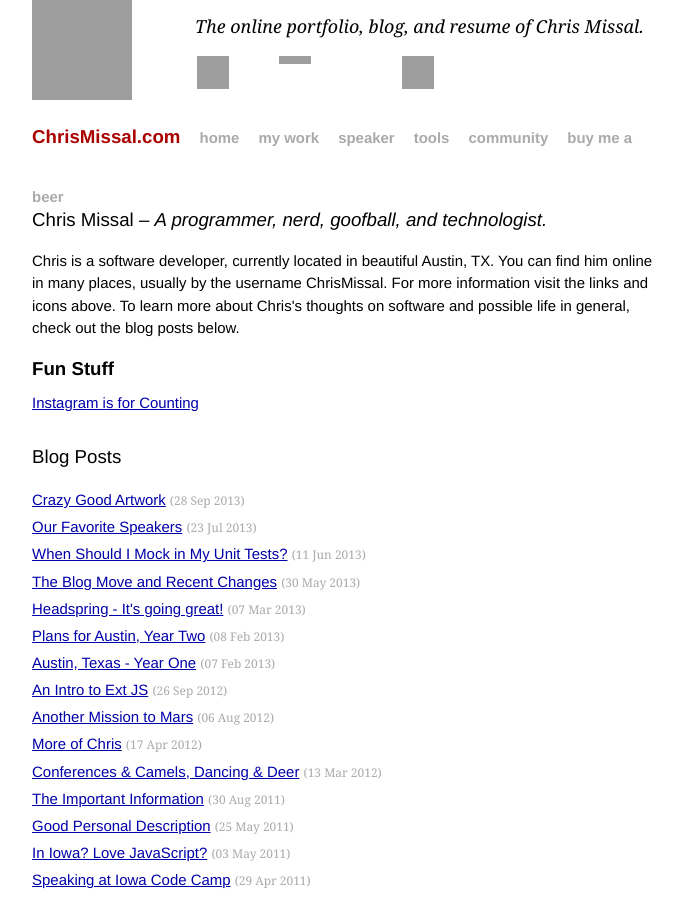
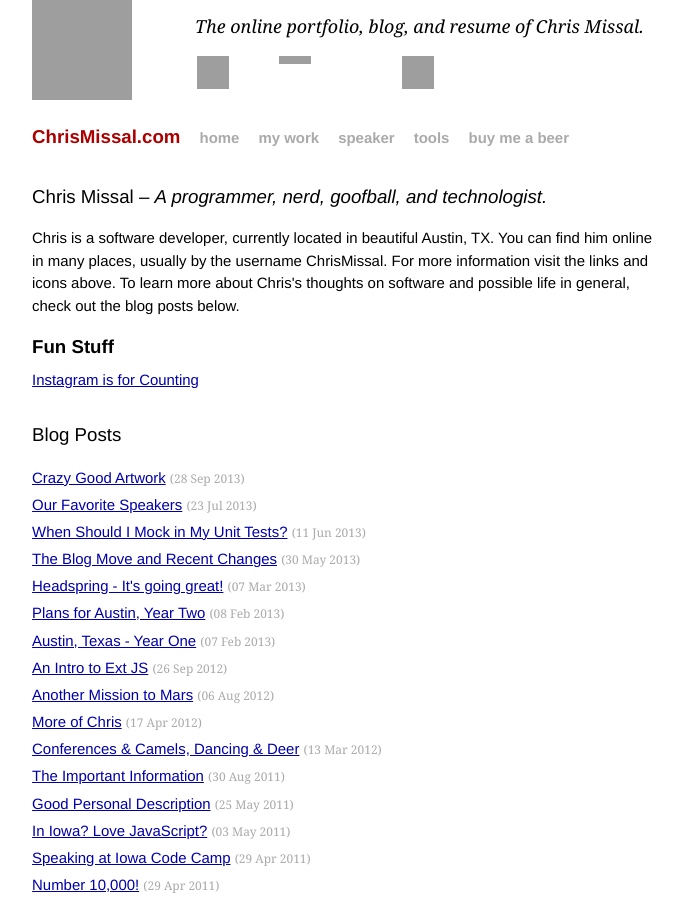
Before and after one commit to ChrisMissal/chrismissal.github.io, a Jekyll site: the page built from index.html, in a window 1280 px wide and 900 px high, cut to the strip 0-900 px from the top of the window. Shown: the whole strip, without its empty margins (294-977 px from the left). Built offline with Jekyll 4.4.1, drawn with Linux system fonts in a browser that asks for light colours; grey boxes are pictures that could not be loaded.

Commit message:
move community link to work page

```diff
--- a/_layouts/default.html
+++ b/_layouts/default.html
@@ -58,7 +58,6 @@
               <a class="extra" href="/work">my work</a>
               <a class="extra" href="/speaker">speaker</a>
               <a class="extra" href="/tools">tools</a>
-              <a class="extra" href="/community">community</a>
               <a class="extra" href="https://www.dwolla.com/hub/812-449-3191?amount=4.00&memo=Cheers!">buy me a beer</a>
             </div>
 
--- a/work/index.html
+++ b/work/index.html
@@ -53,4 +53,9 @@
 			<dd>Formo is a .NET library that lets you use your configuration files as a dynamic object. There are some nice helper methods that do convenient type casting for you as well as let you fallback to sensible defaults if values are missing (or not yet configured).</dd>
 		</dl>
 	</article>
+
+	<article>
+		<h1>Community<h1>
+		<p>Sometimes I help out with community events, here are some events I've helped out.</p>
+		<p><a href="/community">Check out the full list</a></p>
 </section>
```
